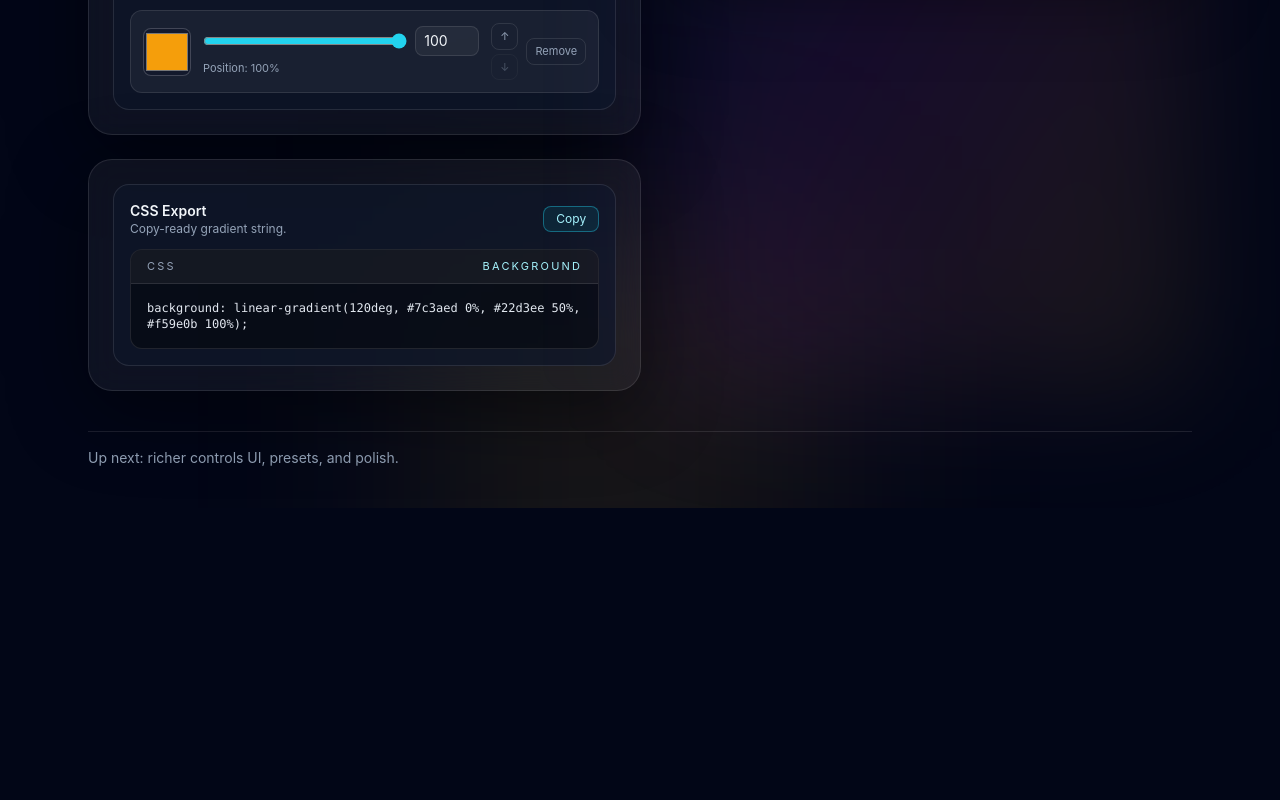
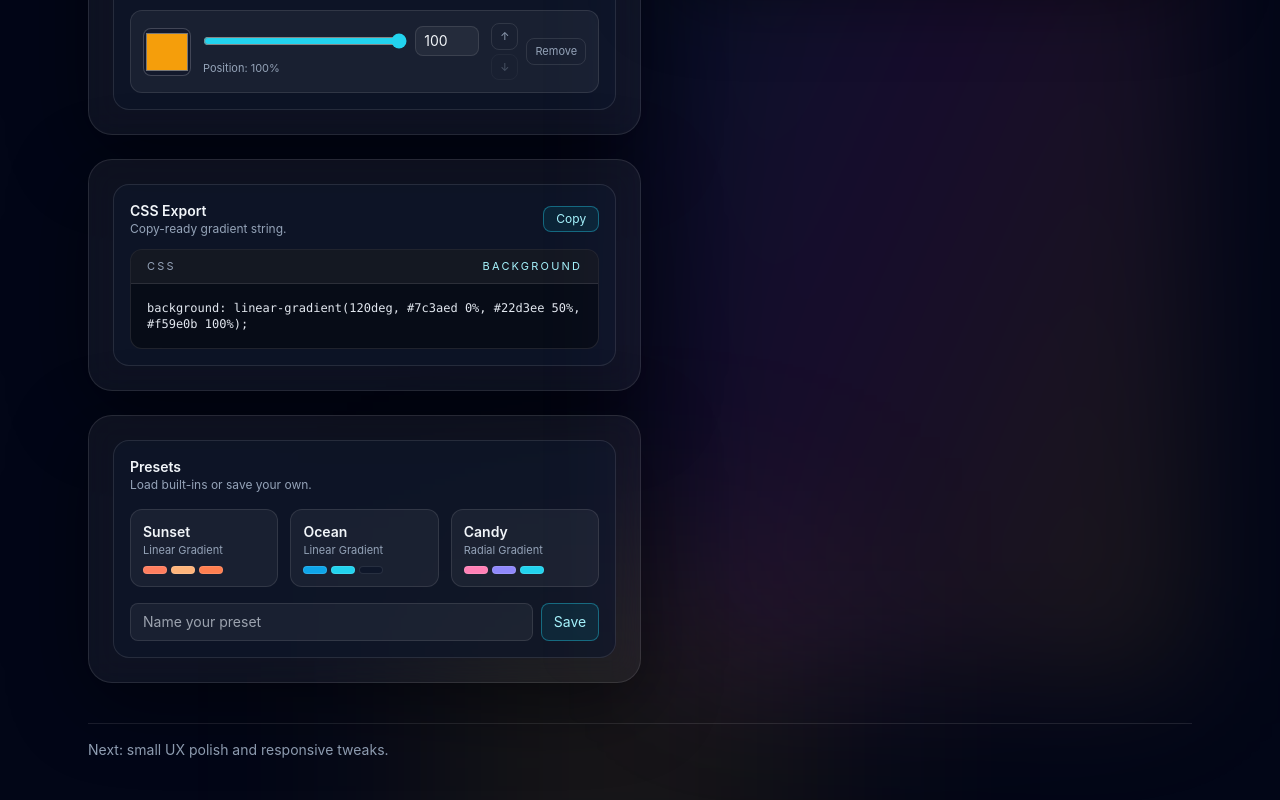
Before and after one commit to coneil9/Proj-TBD, a React (Vite) app: page / in a window 1280 px wide. Shown: the part 749-1549 px from the top of the page. Before the commit the page ends 1257 px from the top, so only its background shows below. Built offline with nearby package versions, Linux system fonts and the light colour scheme.

Commit message:
added localStorage persistence and presets with built-ins.

```diff
--- a/src/App.tsx
+++ b/src/App.tsx
@@ -1,7 +1,8 @@
-import { useMemo, useState } from 'react';
+import { useEffect, useMemo, useState } from 'react';
 import CSSExportPanel from './components/CSSExportPanel';
 import GradientControls from './components/GradientControls';
 import GradientPreview from './components/GradientPreview';
+import PresetsPanel from './components/PresetsPanel';
 import { GradientState, GradientType } from './types/gradient';
 import {
   buildCssGradientString,
@@ -9,11 +10,26 @@ import {
   defaultGradient,
   normalizeStops,
 } from './utils/gradient';
+import {
+  loadGradientFromLocalStorage,
+  loadPresets,
+  Preset,
+  saveGradientToLocalStorage,
+  savePresets,
+} from './utils/storage';
 
 const App = () => {
-  const [gradient, setGradient] = useState<GradientState>(defaultGradient);
+  const [gradient, setGradient] = useState<GradientState>(() => {
+    const saved = loadGradientFromLocalStorage();
+    return saved ?? defaultGradient;
+  });
+  const [presets, setPresets] = useState<Preset[]>(() => loadPresets());
 
   const gradientString = useMemo(() => buildCssGradientString(gradient), [gradient]);
+
+  useEffect(() => {
+    saveGradientToLocalStorage(gradient);
+  }, [gradient]);
 
   const handleTypeChange = (type: GradientType) => {
     setGradient((prev) => ({ ...prev, type }));
@@ -28,7 +44,9 @@ const App = () => {
       ...prev,
       stops: normalizeStops(
         prev.stops.map((stop) =>
-          stop.id === id ? { ...stop, ...partial, position: clamp(partial.position ?? stop.position, 0, 100) } : stop,
+          stop.id === id
+            ? { ...stop, ...partial, position: clamp(partial.position ?? stop.position, 0, 100) }
+            : stop,
         ),
       ),
     }));
@@ -85,6 +103,27 @@ const App = () => {
     }
   };
 
+  const handleSavePreset = (name: string) => {
+    const newPreset: Preset = {
+      ...gradient,
+      id: crypto.randomUUID(),
+      name,
+    };
+    setPresets((prev) => {
+      const next = [...prev, newPreset];
+      savePresets(next);
+      return next;
+    });
+  };
+
+  const handleLoadPreset = (preset: Preset) => {
+    setGradient({
+      type: preset.type,
+      angle: preset.angle,
+      stops: preset.stops,
+    });
+  };
+
   return (
     <div className="min-h-screen bg-slate-950 text-slate-50 relative overflow-hidden">
       <div className="pointer-events-none absolute inset-0">
@@ -115,8 +154,8 @@ const App = () => {
             <div className="text-xs uppercase tracking-[0.24em] text-slate-400 mb-1">Phase</div>
             <div className="flex items-center gap-2">
               <span className="h-2 w-2 rounded-full bg-emerald-400" />
-              <span className="font-semibold text-white">05</span>
-              <span className="text-slate-400">Interactive controls wired</span>
+              <span className="font-semibold text-white">07</span>
+              <span className="text-slate-400">Presets & persistence</span>
             </div>
           </div>
         </header>
@@ -137,12 +176,15 @@ const App = () => {
             <div className="rounded-3xl border border-white/10 bg-white/5 backdrop-blur-lg p-6 shadow-[0_20px_80px_rgba(0,0,0,0.45)]">
               <CSSExportPanel gradientString={gradientString} onCopy={handleCopy} />
             </div>
+            <div className="rounded-3xl border border-white/10 bg-white/5 backdrop-blur-lg p-6 shadow-[0_20px_80px_rgba(0,0,0,0.45)]">
+              <PresetsPanel presets={presets} onSave={handleSavePreset} onLoad={handleLoadPreset} />
+            </div>
           </div>
           <GradientPreview gradientString={gradientString} />
         </main>
 
         <footer className="text-sm text-slate-400 border-t border-white/10 pt-4">
-          Up next: richer controls UI, presets, and polish.
+          Next: small UX polish and responsive tweaks.
         </footer>
       </div>
     </div>
--- /dev/null
+++ b/src/components/PresetsPanel.tsx
@@ -0,0 +1,113 @@
+import { useMemo, useState } from 'react';
+import { Preset } from '../utils/storage';
+
+type Props = {
+  presets: Preset[];
+  onSave: (name: string) => void;
+  onLoad: (preset: Preset) => void;
+};
+
+const builtinPresets: Preset[] = [
+  {
+    id: 'sunset',
+    name: 'Sunset',
+    builtIn: true,
+    type: 'linear',
+    angle: 120,
+    stops: [
+      { id: 's1', color: '#ff7e5f', position: 0 },
+      { id: 's2', color: '#feb47b', position: 50 },
+      { id: 's3', color: '#ff7f50', position: 100 },
+    ],
+  },
+  {
+    id: 'ocean',
+    name: 'Ocean',
+    builtIn: true,
+    type: 'linear',
+    angle: 200,
+    stops: [
+      { id: 'o1', color: '#0ea5e9', position: 0 },
+      { id: 'o2', color: '#22d3ee', position: 50 },
+      { id: 'o3', color: '#0f172a', position: 100 },
+    ],
+  },
+  {
+    id: 'candy',
+    name: 'Candy',
+    builtIn: true,
+    type: 'radial',
+    angle: 0,
+    stops: [
+      { id: 'c1', color: '#ff80b5', position: 0 },
+      { id: 'c2', color: '#9089fc', position: 50 },
+      { id: 'c3', color: '#22d3ee', position: 100 },
+    ],
+  },
+];
+
+const PresetsPanel = ({ presets, onSave, onLoad }: Props) => {
+  const [name, setName] = useState('');
+
+  const combinedPresets = useMemo(() => {
+    const custom = presets.filter((p) => !p.builtIn);
+    return [...builtinPresets, ...custom];
+  }, [presets]);
+
+  const handleSubmit = (e: React.FormEvent) => {
+    e.preventDefault();
+    if (!name.trim()) return;
+    onSave(name.trim());
+    setName('');
+  };
+
+  return (
+    <div className="rounded-2xl border border-white/10 bg-slate-900/70 p-4 space-y-4">
+      <div className="flex items-center justify-between">
+        <div>
+          <h3 className="text-sm font-semibold text-slate-100">Presets</h3>
+          <p className="text-xs text-slate-400">Load built-ins or save your own.</p>
+        </div>
+      </div>
+      <div className="grid gap-3 sm:grid-cols-3">
+        {combinedPresets.map((preset) => (
+          <button
+            key={preset.id}
+            type="button"
+            onClick={() => onLoad(preset)}
+            className="group rounded-xl border border-white/10 bg-white/5 p-3 text-left transition hover:border-cyan-400/50"
+          >
+            <div className="text-sm font-semibold text-slate-100">{preset.name}</div>
+            <div className="text-[11px] text-slate-400 capitalize">{preset.type} gradient</div>
+            <div className="mt-2 flex items-center gap-1">
+              {preset.stops.slice(0, 4).map((stop) => (
+                <span
+                  key={stop.id}
+                  className="h-2 w-6 rounded-full border border-white/10"
+                  style={{ backgroundColor: stop.color }}
+                />
+              ))}
+            </div>
+          </button>
+        ))}
+      </div>
+      <form onSubmit={handleSubmit} className="flex gap-2">
+        <input
+          type="text"
+          value={name}
+          onChange={(e) => setName(e.target.value)}
+          placeholder="Name your preset"
+          className="flex-1 rounded-lg border border-white/10 bg-white/5 px-3 py-2 text-sm text-slate-100"
+        />
+        <button
+          type="submit"
+          className="px-3 py-2 text-sm rounded-lg border border-cyan-400/40 text-cyan-200 bg-cyan-500/10"
+        >
+          Save
+        </button>
+      </form>
+    </div>
+  );
+};
+
+export default PresetsPanel;
--- /dev/null
+++ b/src/utils/storage.ts
@@ -0,0 +1,43 @@
+import { GradientState } from '../types/gradient';
+
+const STORAGE_KEY = 'gradient-composer:last';
+const PRESET_KEY = 'gradient-composer:presets';
+
+export const saveGradientToLocalStorage = (state: GradientState) => {
+  try {
+    localStorage.setItem(STORAGE_KEY, JSON.stringify(state));
+  } catch (err) {
+    console.error('Failed to persist gradient', err);
+  }
+};
+
+export const loadGradientFromLocalStorage = (): GradientState | null => {
+  try {
+    const raw = localStorage.getItem(STORAGE_KEY);
+    if (!raw) return null;
+    return JSON.parse(raw) as GradientState;
+  } catch (err) {
+    console.error('Failed to load gradient', err);
+    return null;
+  }
+};
+
+export type Preset = GradientState & { id: string; name: string; builtIn?: boolean };
+
+export const loadPresets = (): Preset[] => {
+  try {
+    const raw = localStorage.getItem(PRESET_KEY);
+    return raw ? (JSON.parse(raw) as Preset[]) : [];
+  } catch (err) {
+    console.error('Failed to load presets', err);
+    return [];
+  }
+};
+
+export const savePresets = (presets: Preset[]) => {
+  try {
+    localStorage.setItem(PRESET_KEY, JSON.stringify(presets));
+  } catch (err) {
+    console.error('Failed to save presets', err);
+  }
+};
```
